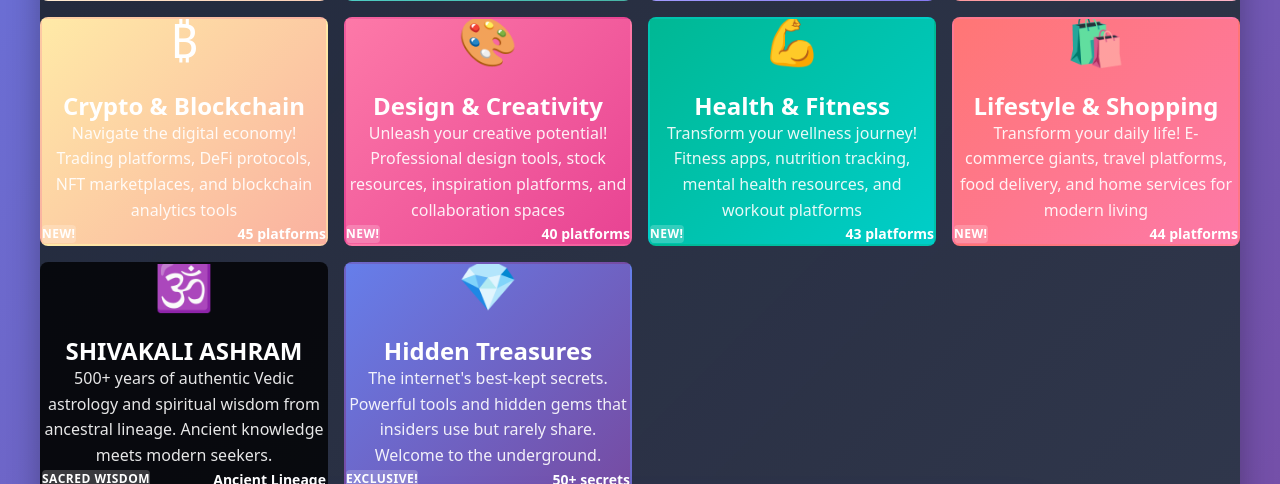
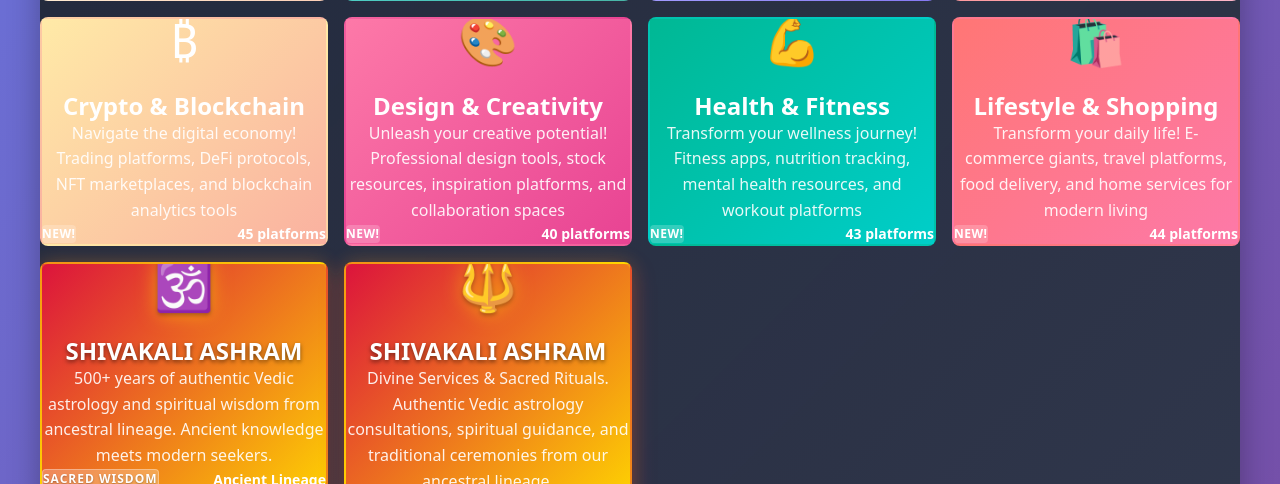
Before and after one commit to anish994/everything-gateway, a website: page index.html in a window 1280 px wide. Shown: the part 923-1407 px from the top of the page. Drawn offline with Linux system fonts and the light colour scheme.

Commit message:
Transform Hidden Treasures into SHIVAKALI ASHRAM Divine Services with sacred red-gold styling
✨ SPIRITUAL TRANSFORMATION:
- Replaced Hidden Treasures with SHIVAKALI ASHRAM Divine Services
- Added stunning crimson red to gold gradient (#DC143C → #FFD700)
- Enhanced sacred styling with glowing effects and text shadows
- Trident symbol (🔱) for Divine Services card
- Sacred rituals and consultations focus

🎨 VISUAL ENHANCEMENTS:
- Custom spiritual card styling with !important overrides
- Golden drop shadows on sacred emojis
- Enhanced hover effects with elevated red-gold glow
- Premium sacred badges with divine styling
- Text shadows for spiritual depth and elegance

🔮 TWO SHIVAKALI CARDS NOW LIVE:
1. Sacred Wisdom (🕉️) - 500+ years ancestral knowledge
2. Divine Services (🔱) - Consultations and sacred rituals

Both cards link to https://shivakali-ashram.netlify.app
Perfect spiritual branding with authentic Vedic aesthetics

```diff
--- a/index.html
+++ b/index.html
@@ -333,6 +333,44 @@
             background-attachment: fixed;
         }
 
+        /* SHIVAKALI ASHRAM Spiritual Card Styling */
+        .category-card.spiritual,
+        .category-card.spiritual-services {
+            background: linear-gradient(135deg, #DC143C 0%, #FFD700 100%) !important;
+            border: 2px solid rgba(255, 215, 0, 0.3) !important;
+            box-shadow: 0 8px 25px rgba(220, 20, 60, 0.3), 0 0 20px rgba(255, 215, 0, 0.2) !important;
+        }
+
+        .category-card.spiritual:hover,
+        .category-card.spiritual-services:hover {
+            transform: translateY(-6px);
+            box-shadow: 0 12px 35px rgba(220, 20, 60, 0.4), 0 0 30px rgba(255, 215, 0, 0.3) !important;
+        }
+
+        .category-card.spiritual .sacred-badge,
+        .category-card.spiritual .divine-badge,
+        .category-card.spiritual-services .sacred-badge,
+        .category-card.spiritual-services .divine-badge {
+            background: rgba(255, 255, 255, 0.25) !important;
+            border: 1px solid rgba(255, 255, 255, 0.3) !important;
+            font-weight: 700 !important;
+            text-transform: uppercase !important;
+            letter-spacing: 1px !important;
+            text-shadow: 0 1px 2px rgba(0, 0, 0, 0.3) !important;
+        }
+
+        .category-card.spiritual .category-emoji,
+        .category-card.spiritual-services .category-emoji {
+            text-shadow: 0 2px 4px rgba(0, 0, 0, 0.3);
+            filter: drop-shadow(0 0 10px rgba(255, 215, 0, 0.6));
+        }
+
+        .category-card.spiritual .category-title,
+        .category-card.spiritual-services .category-title {
+            text-shadow: 0 2px 4px rgba(0, 0, 0, 0.5) !important;
+            font-weight: 800 !important;
+        }
+
         /* Discord Community Card Animations */
         @keyframes float {
             0%, 100% { transform: translateY(0px); }
@@ -1070,17 +1108,17 @@
                         </div>
                     </a>
 
-                    <!-- Hidden Treasures - EXCLUSIVE! -->
-                    <a href="categories/hidden-treasures/index.html" class="category-card treasure focus-outline"
-                       aria-label="Hidden Treasures category with 50+ secret tools and exclusive resources">
-                        <span class="category-emoji" aria-hidden="true">💎</span>
-                        <div class="category-title">Hidden Treasures</div>
+                    <!-- SHIVAKALI ASHRAM - DIVINE SERVICES -->
+                    <a href="https://shivakali-ashram.netlify.app" class="category-card spiritual-services focus-outline" target="_blank"
+                       aria-label="SHIVAKALI ASHRAM Divine Services - Vedic astrology, spiritual guidance, and sacred rituals">
+                        <span class="category-emoji" aria-hidden="true">🔱</span>
+                        <div class="category-title">SHIVAKALI ASHRAM</div>
                         <div class="category-description">
-                            The internet's best-kept secrets. Powerful tools and hidden gems that insiders use but rarely share. Welcome to the underground.
+                            Divine Services & Sacred Rituals. Authentic Vedic astrology consultations, spiritual guidance, and traditional ceremonies from our ancestral lineage.
                         </div>
                         <div class="category-meta">
-                            <span class="category-status">Exclusive!</span>
-                            <span class="category-count">50+ secrets</span>
+                            <span class="category-status divine-badge">Divine Services</span>
+                            <span class="category-count">Sacred Rituals</span>
                         </div>
                     </a>
                 </div>
```
